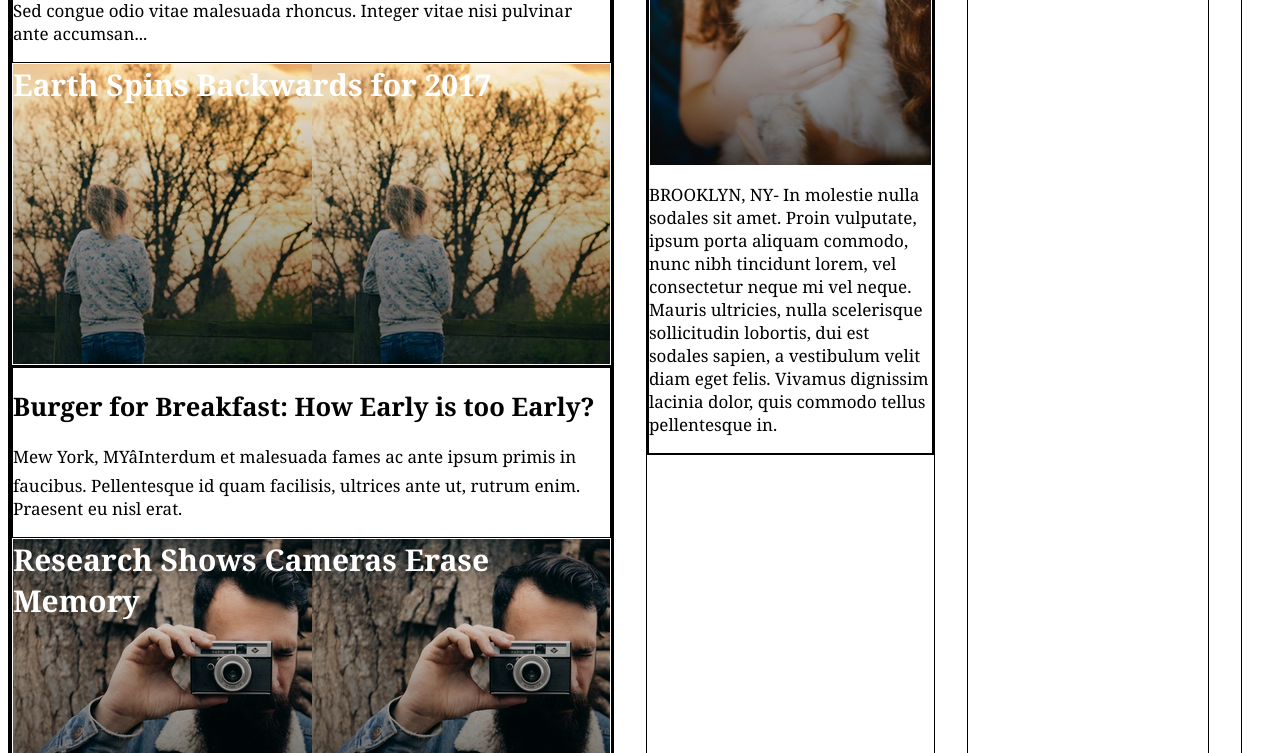
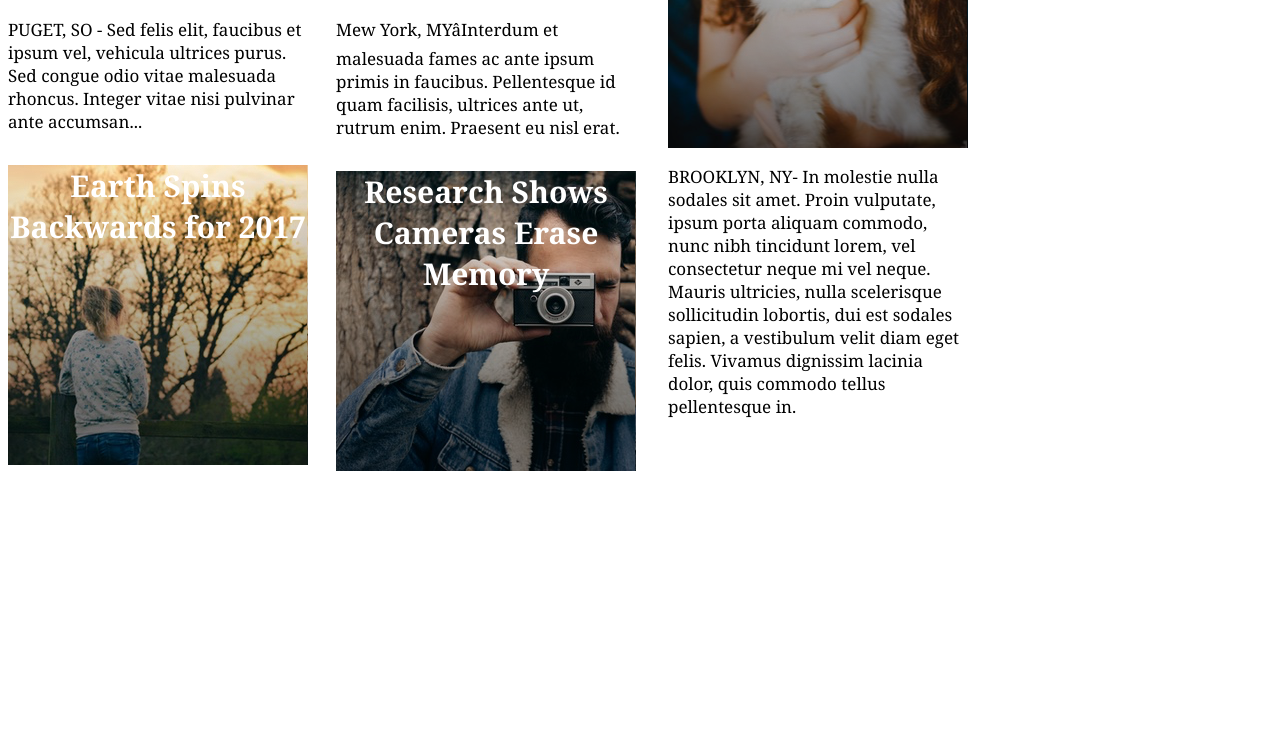
Before and after one commit to andy6491/My-Time, a plain HTML site: page index.html in a window 1280 px wide. Shown: the part 820-1573 px from the top of the page. After the commit the page ends 1299 px from the top, so only its background shows below. Drawn offline with Linux system fonts and the light colour scheme.

Commit message:
Structuring columns.

```diff
--- a/index.html
+++ b/index.html
@@ -51,7 +51,6 @@
       </div>
         <!--second column-->
         <div class="column medium">
-          <div class="stories">
             <div class="story">
               <div class="text">
                   <h2>FBI Finds Action Star Guilty of False Advertising</h2>
@@ -64,12 +63,10 @@
                 </div>
                 <p class="article">BROOKLYN, NY- In molestie nulla sodales sit amet. Proin vulputate, ipsum porta aliquam commodo, nunc nibh tincidunt lorem, vel consectetur neque mi vel neque. Mauris ultricies, nulla scelerisque sollicitudin lobortis, dui est sodales sapien, a vestibulum velit diam eget felis. Vivamus dignissim lacinia dolor, quis commodo tellus pellentesque in.</p>
               </div>
-            </div>
           </div>
           <!--third column-->
         <div class="column small">
           <img src="resources/images/img-news-bite.png" class="cookie" />
-          <div class="stories">
             <div class="story">
               <h3>NEWS BITES</h3>
               <span class="bite">Cat Emoji Goes Viral</span>
@@ -79,7 +76,6 @@
               <span class="bite">Illustration in Marketing Materials</span>
               <span class="bite">Finally a Top Secret Way You Can</span>
             </div>
-          </div>
         </div>
       </div>
   </body>
--- a/resources/css/style.css
+++ b/resources/css/style.css
@@ -44,14 +44,14 @@ header nav {
    color: black;
  }
 
- div {
+ /*div {
    border: 1px solid;
- }
+ }*/
 
  .content {
    display: flex;
    padding-top: 116px;
-   width: 1232px;
+   width: 100%;
  }
 
 .column {
@@ -61,14 +61,17 @@ header nav {
 }
 
  .column.large {
+   display: flex;
    width: 630px;
  }
 
  .column.medium {
+   display: flex;
    width: 300px;
  }
 
  .column.small {
+   display: flex;
    width: 240px;
  }
 
@@ -76,6 +79,18 @@ header nav {
   font-family: Georgia;
   font-size: 17px;
   color: black;
+}
+
+.stories {
+  display: flex;
+  justify-content: space-between;
+  margin-top: 17px;
+}
+
+.story {
+  display: flex;
+  flex-direction: column;
+  width: 300px;
 }
 
 /*images*/
@@ -87,6 +102,7 @@ header nav {
    font-family: Georgia;
    color: white;
    height: 300px;
+   text-align: left;
  }
 
 .image {
@@ -95,6 +111,9 @@ header nav {
   font-size: 30px;
   color: white;
   height: 300px;
+  display: flex;
+  margin-top: 15px;
+  text-align: center;
 }
 
  .backwards {
```
